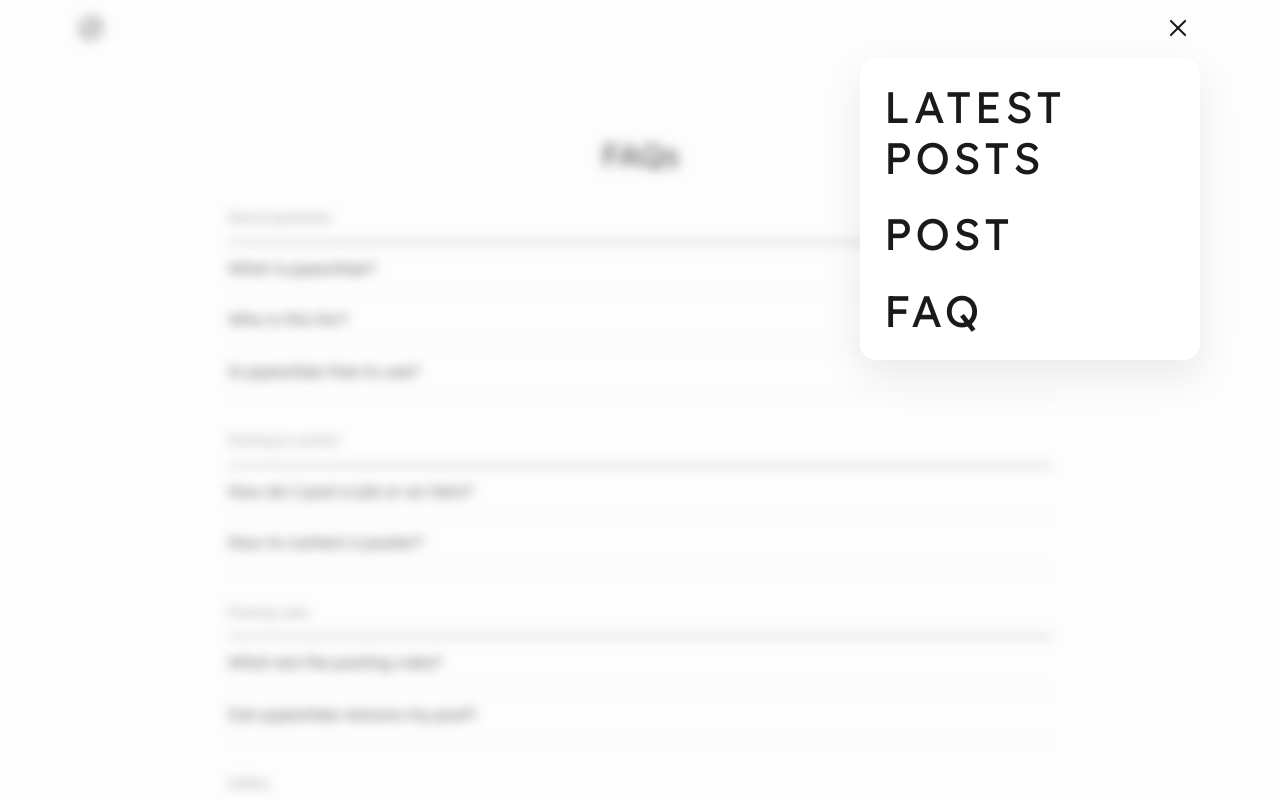
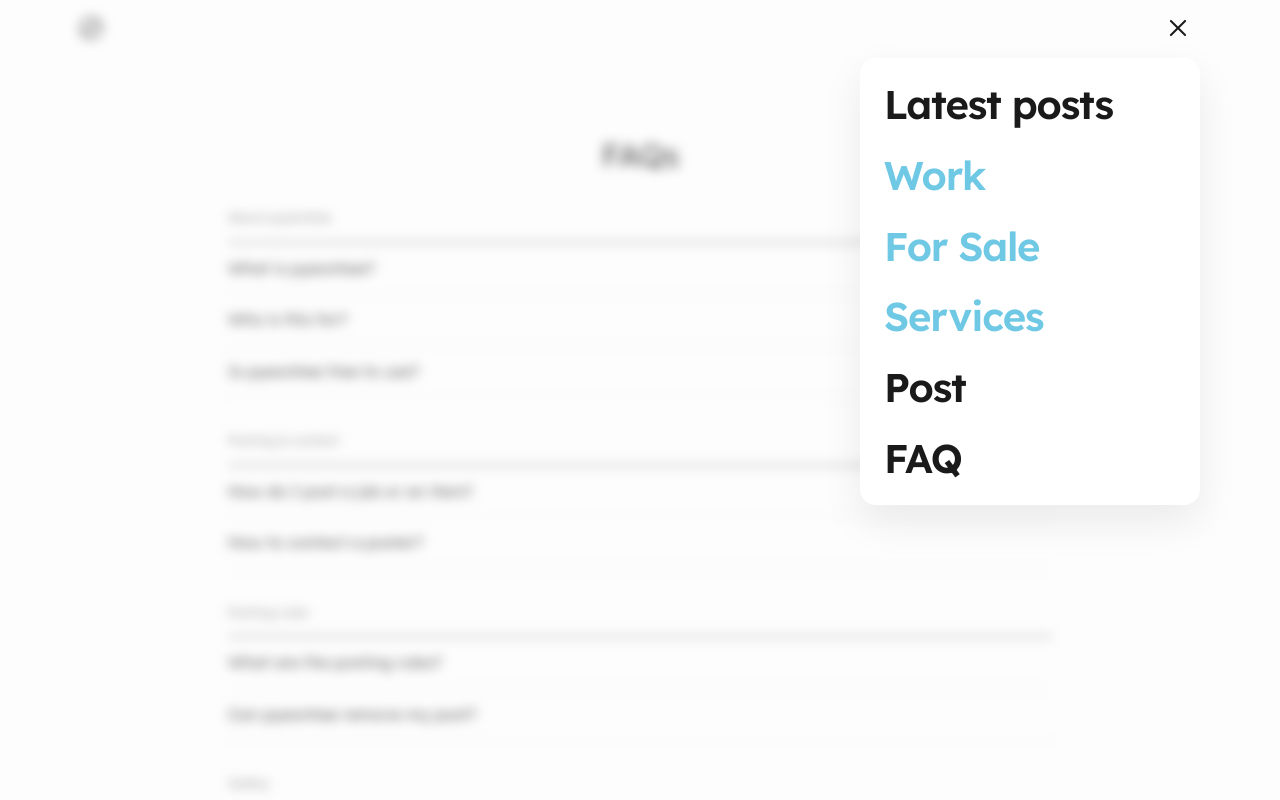
Before and after one commit to dnlaxe/pyeonhee, a React (Vite) app in the folder frontend/: page /faq in a window 1280 px wide. Both pictures are taken after a click on the button "Menu". Shown: the top 800 px of the page. Built offline with nearby package versions, Linux system fonts and the light colour scheme; no server answers.

Commit message:
feat(frontend): restyle side menu typography and add blue category links

```diff
--- a/frontend/src/shared/layout/MenuIsland.module.css
+++ b/frontend/src/shared/layout/MenuIsland.module.css
@@ -65,15 +65,14 @@
     width: 100%;
     padding: 12px;
     border: none;
-    border-bottom: none;
-    border-radius: 8px;
+    border-radius: var(--radius-sm);
     background: transparent;
     color: var(--color-text);
     font: inherit;
-    font-size: clamp(1.75rem, 5vw, 2.75rem);
-    line-height: 1.15;
-    letter-spacing: 0.08em;
-    text-transform: uppercase;
+    font-size: 40px;
+    font-weight: 600;
+    line-height: var(--leading-display);
+    letter-spacing: var(--tracking-display);
     text-align: left;
     cursor: pointer;
   }
@@ -82,4 +81,25 @@
     background: var(--color-surface);
     color: var(--color-muted);
   }
+
+  .list .accentItem[role="menuitem"] {
+    color: var(--color-accent);
+  }
+
+  .list .accentItem[role="menuitem"]:hover {
+    background: var(--color-surface);
+    color: var(--color-accent-hover);
+  }
+
+  @media (min-width: 640px) {
+    .island {
+      width: max-content;
+      min-width: 340px;
+      max-width: 92vw;
+    }
+
+    .list [role="menuitem"] {
+      white-space: nowrap;
+    }
+  }
 }
--- a/frontend/src/shared/layout/MenuIsland.tsx
+++ b/frontend/src/shared/layout/MenuIsland.tsx
@@ -20,6 +20,7 @@ export function MenuIsland({ open, onSelect }: IslandProps) {
             <button
               type="button"
               role="menuitem"
+              className={l.accent ? menu.accentItem : undefined}
               onClick={() => onSelect(l.path)}
             >
               {l.label}
```
Also changed, not shown: frontend/src/config.ts (+7 -3 lines).
